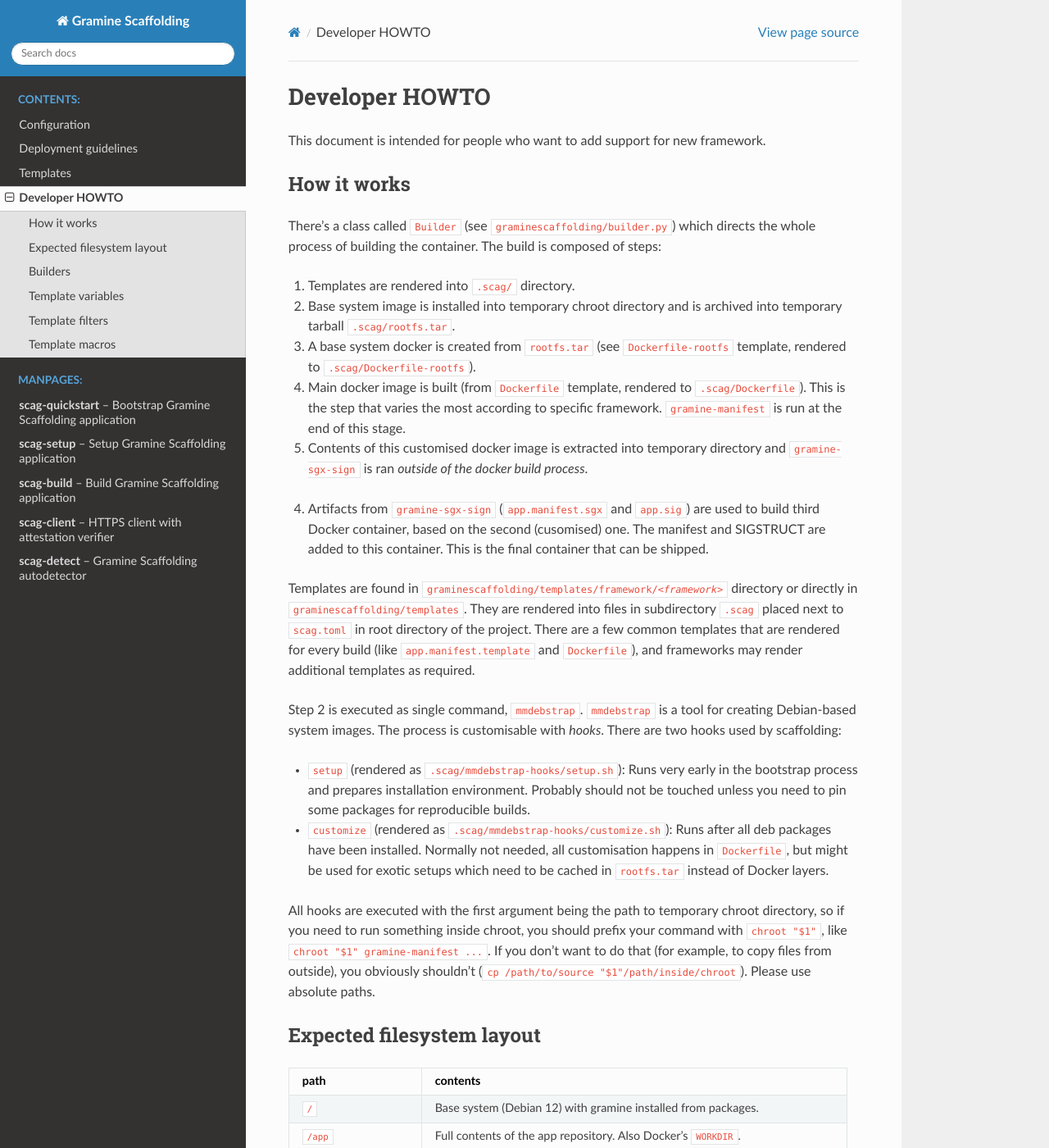
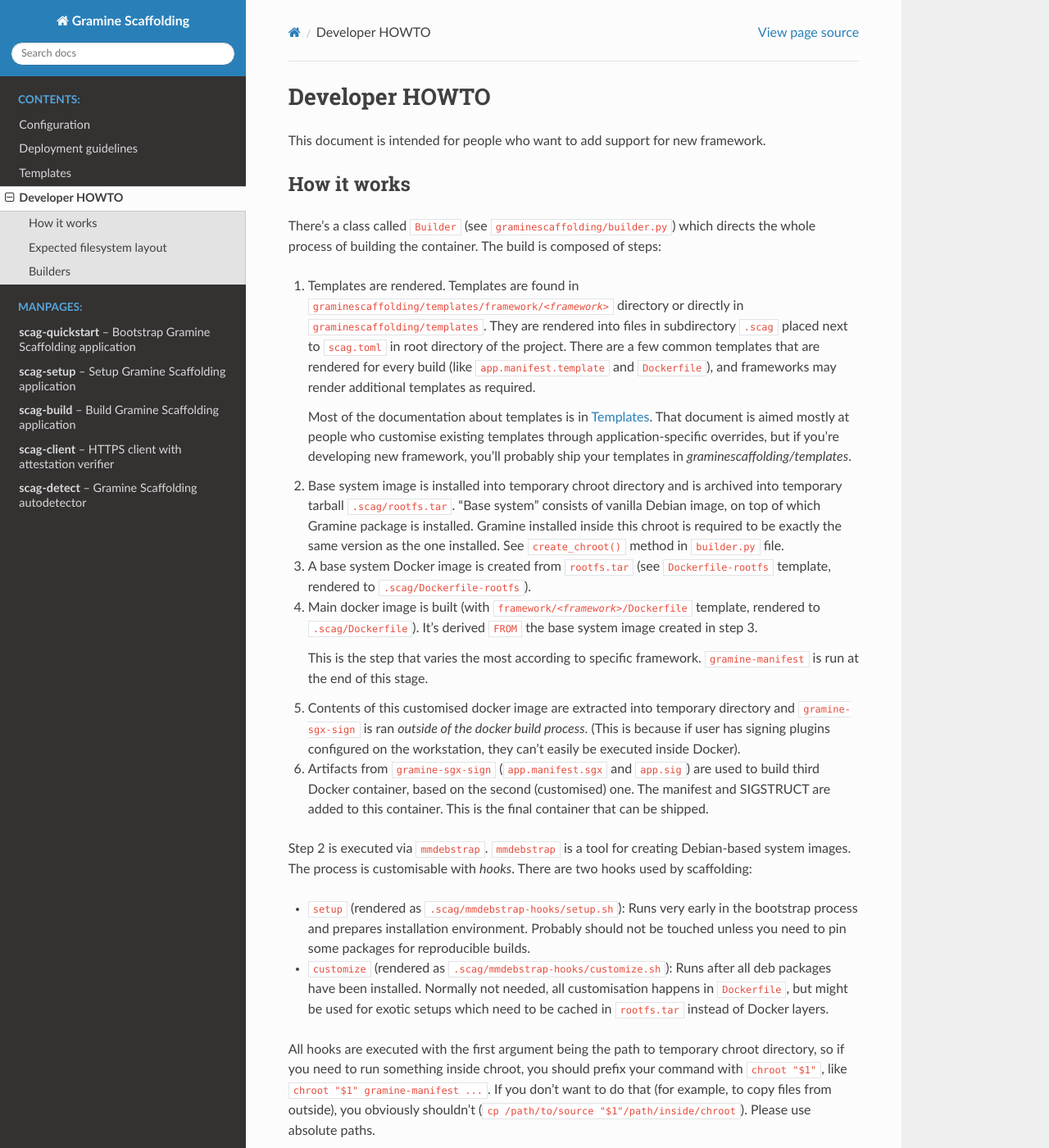
Before and after one commit to gramineproject/gramine-scaffolding, a Sphinx documentation site: the page built from Documentation/hacking.rst, in a window 1280 px wide and 1400 px high. Shown: the whole window at 82% size. Built offline with Sphinx 7.4.7 and the Read the Docs theme 2.0.0, drawn with Linux system fonts in a browser that asks for light colours; some of the changed text lies outside the part shown.

Commit message:
Yet more fixes and updates to reflect latest Docker build flow
Signed-off-by: Wojtek Porczyk <woju@invisiblethingslab.com>

```diff
--- a/Documentation/configuration.rst
+++ b/Documentation/configuration.rst
@@ -90,7 +90,7 @@
 (none)
 
 Options specific to ``java_gradle`` framework
-------------------------------------------
+---------------------------------------------
 
 ``java_gradle.application`` (string)
     Path to the JAR file inside application's directory.
--- a/Documentation/hacking.rst
+++ b/Documentation/hacking.rst
@@ -10,33 +10,50 @@
 which directs the whole process of building the container. The build is composed
 of steps:
 
-1. Templates are rendered into ``.scag/`` directory.
+1. Templates are rendered. Templates are found in
+   :file:`graminescaffolding/templates/framework/{<framework>}` directory or
+   directly in :file:`graminescaffolding/templates`. They are rendered into
+   files in subdirectory :file:`.scag` placed next to :file:`scag.toml` in root
+   directory of the project. There are a few common templates that are rendered
+   for every build (like :file:`app.manifest.template` and :file:`Dockerfile`),
+   and frameworks may render additional templates as required.
+
+   Most of the documentation about templates is in :doc:`templates`. That
+   document is aimed mostly at people who customise existing templates through
+   application-specific overrides, but if you're developing new framework,
+   you'll probably ship your templates in `graminescaffolding/templates`.
+
 2. Base system image is installed into temporary chroot directory and is
-   archived into temporary tarball ``.scag/rootfs.tar``.
-3. A base system docker is created from ``rootfs.tar`` (see
-   ``Dockerfile-rootfs`` template, rendered to ``.scag/Dockerfile-rootfs``).
-4. Main docker image is built (from ``Dockerfile`` template, rendered to
-   ``.scag/Dockerfile``). This is the step that varies the most according to
-   specific framework. ``gramine-manifest`` is run at the end of this stage.
-5. Contents of this customised docker image is extracted into temporary
+   archived into temporary tarball :file:`.scag/rootfs.tar`. “Base system”
+   consists of vanilla Debian image, on top of which Gramine package is
+   installed. Gramine installed inside this chroot is required to be exactly the
+   same version as the one installed. See ``create_chroot()`` method in
+   ``builder.py`` file.
+
+3. A base system Docker image is created from :file:`rootfs.tar` (see
+   :file:`Dockerfile-rootfs` template, rendered to
+   :file:`.scag/Dockerfile-rootfs`).
+
+4. Main docker image is built (with :file:`framework/{<framework>}/Dockerfile`
+   template, rendered to :file:`.scag/Dockerfile`). It's derived ``FROM`` the
+   base system image created in step 3.
+
+   This is the step that varies the most according to specific framework.
+   ``gramine-manifest`` is run at the end of this stage.
+
+5. Contents of this customised docker image are extracted into temporary
    directory and ``gramine-sgx-sign`` is ran *outside of the docker build
-   process*.
-4. Artifacts from ``gramine-sgx-sign`` (``app.manifest.sgx`` and ``app.sig``)
-   are used to build third Docker container, based on the second (cusomised)
-   one. The manifest and SIGSTRUCT are added to this container. This is the
-   final container that can be shipped.
+   process*. (This is because if user has signing plugins configured on the
+   workstation, they can't easily be executed inside Docker).
 
-Templates are found in
-:file:`graminescaffolding/templates/framework/{<framework>}` directory or
-directly in :file:`graminescaffolding/templates`. They are rendered into files
-in subdirectory :file:`.scag` placed next to :file:`scag.toml` in root directory
-of the project. There are a few common templates that are rendered for every
-build (like ``app.manifest.template`` and ``Dockerfile``), and frameworks may
-render additional templates as required.
+6. Artifacts from ``gramine-sgx-sign`` (:file:`app.manifest.sgx` and
+   :file:`app.sig`) are used to build third Docker container, based on the
+   second (customised) one. The manifest and SIGSTRUCT are added to this
+   container. This is the final container that can be shipped.
 
-Step 2 is executed as single command, ``mmdebstrap``. ``mmdebstrap`` is a tool
-for creating Debian-based system images. The process is customisable with
-*hooks*. There are two hooks used by scaffolding:
+Step 2 is executed via ``mmdebstrap``. ``mmdebstrap`` is a tool for creating
+Debian-based system images. The process is customisable with *hooks*. There are
+two hooks used by scaffolding:
 
 - ``setup`` (rendered as :file:`.scag/mmdebstrap-hooks/setup.sh`): Runs very
   early in the bootstrap process and prepares installation environment. Probably
@@ -65,8 +82,9 @@
                                 from packages.
 :file:`/app`                    Full contents of the app repository. Also
                                 Docker's ``WORKDIR``.
-:file:`/app/app.manifest{*}`    Gramine Manifest files (``.manifest.template``,
-                                ``.manifest`` and ``.manifest.sgx``)
+:file:`/app/app.manifest{*}`    Gramine Manifest files
+                                (:file:`.manifest.template`, :file:`.manifest`
+                                and :file:`.manifest.sgx`)
 :file:`/usr/local/etc`          Templates rendered and files copied to
                                 :file:`{<project_dir>}/.scag/etc`
 =============================== ================================================
@@ -77,57 +95,9 @@
 To create a new framework, inherit from `Builder` class, then override:
 
 - `framework` (str)
-- `depends` (iterable of strings)
-- `extra_files` (dict of str: iterable, str is file path relative to ``.scag/``
-  magic directory, and iterable of template names, which are sequentially tried,
-  until one is found)
+- `extra_files` (dict of str: iterable, str is file path relative to
+  :file:`.scag/` magic directory, and iterable of template names, which are
+  sequentially tried, until one is found)
 
 After defining this class, you should add it to entrypoints in
 :file:`pyproject.toml`.
-
-Template variables
-------------------
-
-``scag.*``
-    Dictionary with system-wide, readonly variables. Those can't be overridden
-    by user-level variables, nor they should be, as they are e.g., system paths.
-
-``scag.builder``
-    Reference to the instance of `Builder`. `Builder` has useful attributes:
-    `project_dir`, `scag_dir` (also `variables`, but those are
-    primarily available as globals).
-
-``scag.keys_path``
-    Path to directory that ships Gramine and Intel release keys. Used in
-    ``setup.sh`` hook.
-
-``scag.magic_dir``
-    Directory that contains all files generated during the build phase.
-    This path is constant, so it can be safely used in a Dockerfile.
-
-``sgx.*``
-    Available as ``sgx.*`` global directory in templates. Used for
-    ``sgx.sign_args``.
-
-All values in ``[<framework>]`` section in :file:`scag.toml` are available as
-global variables.
-
-Template filters
-----------------
-
-``shquote``
-    Quotes shell strings (see :py:func:`shlex.quote`). Useful in
-    templates. For example, if you need a path passed to a shell command:
-
-    .. code-block:: dockerfile
-
-        RUN cp {{ source | shquote }} {{ destination | shquote }}
-
-Template macros
----------------
-
-``apt_install(package[, package2[, ...]])``
-    Defined in ``Dockerfile`` template (available also if you
-    ``{% extends 'Dockerfile' %}``). ``{{ apt.install('pkg1', 'pkg2', ...)``
-    will emit ``RUN apt-get ...`` invocation that will correctly install the
-    set of packages given as arguments.
--- a/Documentation/templates.rst
+++ b/Documentation/templates.rst
@@ -16,13 +16,19 @@
 ``python-plain`` framework's helloworld example.
 
 What templates are rendered for a particular app is defined by the framework,
-but there are some templates common to all frameworks, like ``Dockerfile`` or
-``app.manifest.template``. If you need to override a template specific to
-a framework, unfortunately you need to look into SCAG source to find the exact
-template name.
+but there are some templates common to all frameworks, like
+:file:`scag-client.toml`. Some have common rendered path, but are almost always
+rendered from framework-specific template (like
+:file:`.scag/app.manifest.template` rendered from
+:file:`frameworks/{<framework>}/app.manifest.template`) or have a common base
+template, but frameworks inherit from base template and customise it in some way
+(this is the case of :file:`.scag/Dockerfile` rendered from
+:file:`frameworks/{<framework>}/Dockerfile`, all of which ``{% extends
+'Dockerfile' %}`` ). If you need to override a template specific to a framework,
+unfortunately you need to look into SCAG source to find the exact template name.
 
 SCAG uses `Jinja templates <https://jinja.palletsprojects.com/>`__. Introduction
-of this template language is outside of scope for this document, which will
+to this template language is outside of scope for this document, which will
 only describe concepts needed to explain, how SCAG uses those templates.
 
 Template names, paths and inheritance
@@ -69,8 +75,8 @@
 are rendered (and which we will be overriding):
 
 - File ``.scag/Dockerfile`` is responsible for creating initial (not signed)
-  image. Rendered from ``Dockerfile`` template (in the root directory of
-  respective templates directory).
+  image. Rendered from ``framework/<framework>/Dockerfile`` or ``Dockerfile``
+  template (in the root directory of respective templates directory).
 
 - File ``.scag/Dockerfile-final`` is responsible for replacing
   ``app.manifest.sgx`` and ``app.sig`` (SIGSTRUCT) inside the container.
@@ -92,14 +98,64 @@
 Example
 -------
 
-The following file can be placed in :file:`{<project_dir>}/templates/Dockerfile`
+The following file can be placed in
+:file:`{<project_dir>}/templates/frameworks/python_plain/Dockerfile`
 to change the message printed by ``hello_world.py`` script in demo app from
 ``python_plain``:
 
 .. code-block:: jinja
 
-    {% extends '!Dockerfile' %}
+    {% extends '!frameworks/python_plain/Dockerfile' %}
 
-    {% block local %}
+    {% block build %}
+    {{ super() }}
+
     RUN sed -i -e s/world/asdfg/ /app/hello_world.py
     {% endblock %}
+
+Template variables
+------------------
+
+``scag.*``
+    Dictionary with system-wide, readonly variables. Those can't be overridden
+    by user-level variables, nor they should be, as they are e.g., system paths.
+
+``scag.builder``
+    Reference to the instance of `Builder`. `Builder` has useful attributes:
+    `project_dir`, `scag_dir` (also `variables`, but those are
+    primarily available as globals).
+
+``scag.keys_path``
+    Path to directory that ships Gramine and Intel release keys. Used in
+    ``setup.sh`` hook.
+
+``scag.magic_dir``
+    Directory that contains all files generated during the build phase.
+    This path is constant, so it can be safely used in a Dockerfile.
+
+``sgx.*``
+    Available as ``sgx.*`` global directory in templates. Used for
+    ``sgx.sign_args``.
+
+All values in ``[<framework>]`` section in :file:`scag.toml` are available as
+global variables.
+
+Template filters
+----------------
+
+``shquote``
+    Quotes shell strings (see :py:func:`shlex.quote`). Useful in
+    templates. For example, if you need a path passed to a shell command:
+
+    .. code-block:: dockerfile
+
+        RUN cp {{ source | shquote }} {{ destination | shquote }}
+
+Template macros
+---------------
+
+``apt_install(package[, package2[, ...]])``
+    Defined in ``Dockerfile`` template (available if you
+    ``{% extends 'Dockerfile' %}``). ``{{ apt_install('pkg1', 'pkg2', ...)``
+    will emit ``RUN apt-get ...`` invocation that will correctly install the
+    set of packages given as arguments.
```
Also changed, not shown: Documentation/manpages/scag-client.rst (+8 -8 lines).
